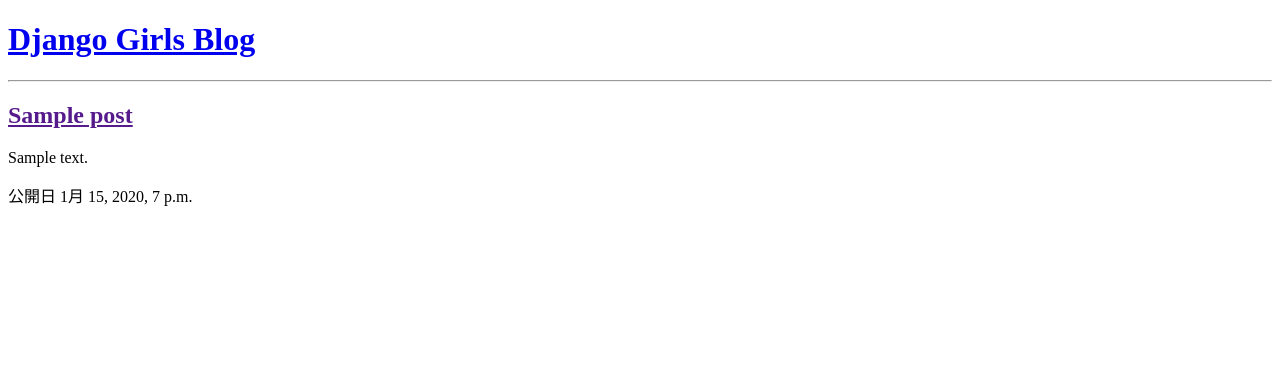
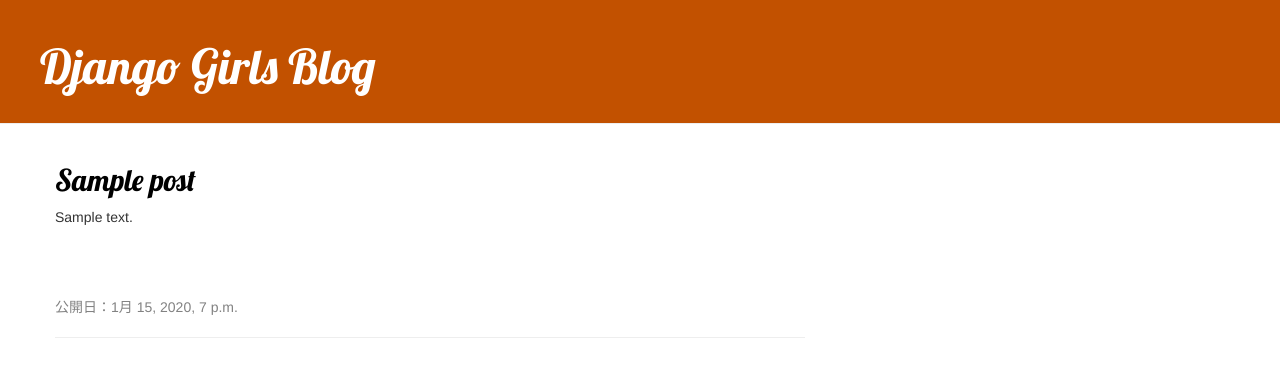
Before and after one commit to orpheuslyra/my-first-blog, a Django app: page /blog/ in a window 1280 px wide. Shown: the top 377 px of the page. Run offline with Django 3.2, Linux system fonts and the light colour scheme; tables that the repository leaves empty hold one stand-in row (values such as "Sample post"); some libraries are stand-ins or nearby versions.

Commit message:
詳細ページを追加

```diff
--- /dev/null
+++ b/blog/static/css/blog.css
@@ -0,0 +1,46 @@
+.page-header {
+    background-color: #C25100;
+    margin-top: 0;
+    padding: 20px 20px 20px 40px;
+}
+
+.page-header h1, .page-header h1 a, .page-header h1 a:visited, .page-header h1 a:active {
+    color: #ffffff;
+    font-size: 36pt;
+    text-decoration: none;
+}
+
+.content {
+    margin-left: 40px;
+}
+
+h1, h2, h3, h4 {
+    font-family: 'Lobster', cursive;
+}
+
+.date {
+    color: #828282;
+}
+
+.save {
+    float: right;
+}
+
+.post-form textarea, .post-form input {
+    width: 100%;
+}
+
+.top-menu, .top-menu:hover, .top-menu:visited {
+    color: #ffffff;
+    float: right;
+    font-size: 26pt;
+    margin-right: 20px;
+}
+
+.post {
+    margin-bottom: 70px;
+}
+
+.post h2 a, .post h2 a:visited {
+    color: #000000;
+}
--- /dev/null
+++ b/blog/templates/blog/base.html
@@ -0,0 +1,24 @@
+{% load static %}
+<html>
+    <head>
+        <title>Django Girls blog</title>
+        <link rel="stylesheet" href="//maxcdn.bootstrapcdn.com/bootstrap/3.2.0/css/bootstrap.min.css">
+        <link rel="stylesheet" href="//maxcdn.bootstrapcdn.com/bootstrap/3.2.0/css/bootstrap-theme.min.css">
+        <link href='//fonts.googleapis.com/css?family=Lobster&subset=latin,latin-ext' rel='stylesheet' type='text/css'>
+        <link rel="stylesheet" href="{% static 'css/blog.css' %}">
+    </head>
+    <body>
+        <div class="page-header">
+            <h1><a href="/">Django Girls Blog</a></h1>
+        </div>
+
+        <div class="content container">
+            <div class="row">
+                <div class="col-md-8">
+                {% block content %}
+                {% endblock %}
+                </div>
+            </div>
+        </div>
+    </body>
+</html>
--- a/blog/templates/blog/post_list.html
+++ b/blog/templates/blog/post_list.html
@@ -1,19 +1,13 @@
-<!DOCTYPE html>
-<html>
-    <head>
-        <title>ブログリスト</title>
-    </head>
-    <body>
-        <div>
-            <h1><a href="/">Django Girls Blog</a></h1>
-            {% for post in posts%}
-            <div>
-                <hr>
-                <h2><a href="">{{post.title}}</a></h2>
-                <p>{{post.text | linebreaksbr }}</p>
-                <p> 公開日 {{post.publish_date}}</p>
-            </div>
-            {% endfor %}
-        <div>
-    </body>
-</html>
+{% extends 'blog/base.html' %}
+{% block content %}
+    {% for post in posts %}
+        <div class="post">
+            <h2><a href="{% url 'blog:post_detail' pk=post.pk %}">{{ post.title}}</a></h2>
+            <p>{{ post.text|linebreaksbr }}</p>
+        </div>
+        <div class="date">
+            公開日：{{ post.publish_date }}
+        </div>
+        <hr>
+    {% endfor %}
+{% endblock %}
--- a/blog/urls.py
+++ b/blog/urls.py
@@ -4,5 +4,6 @@
 app_name = 'blog'
 
 urlpatterns = [
-    path('', views.post_list, name='post_list')
+    path('', views.post_list, name='post_list'),
+    path('post/<int:pk>/', views.post_detail, name='post_detail'),
 ]
--- a/blog/views.py
+++ b/blog/views.py
@@ -1,10 +1,14 @@
 from django.shortcuts import render
 from .models import Post
 from django.utils import timezone
-
+from django.shortcuts import render, get_object_or_404
 
 # Create your views here.
 
 def post_list(request):
     posts = Post.objects.filter(publish_date__lte=timezone.now()).order_by('publish_date')
     return render(request, 'blog/post_list.html', {'posts':posts})
+
+def post_detail(request, pk):
+    post = get_object_or_404(Post, pk=pk)
+    return render(request, 'blog/post_detail.html', {'post': post})
```
Also changed, not shown: blog/templates/blog/post_detail.html (added, +13 -0 lines).
